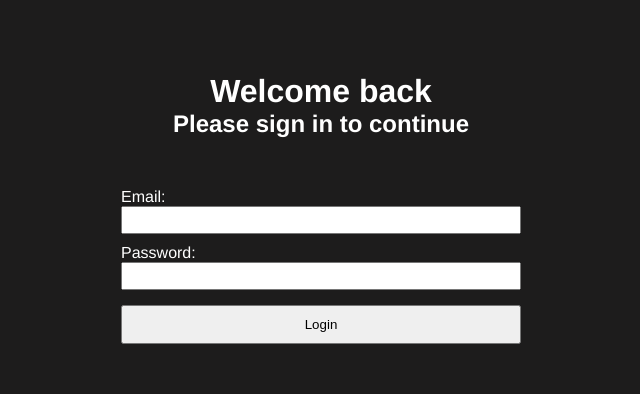
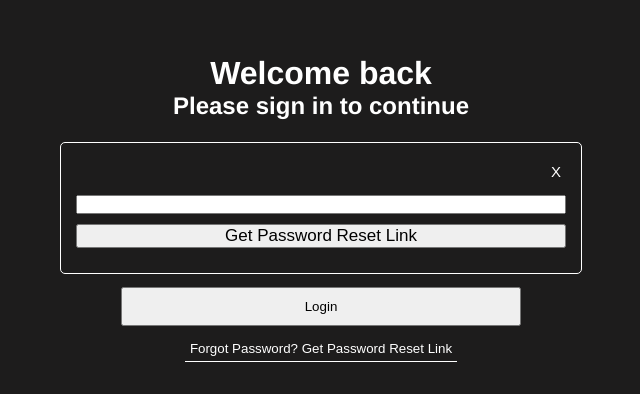
Before and after one commit to umar-bunu/seizure-tracking-system, a React (Create React App) app: page / in a window 1280 px wide. Shown: the part 192-586 px from the top of the page, without its empty margins (319-959 px from the left). Built offline with nearby package versions, Linux system fonts and the light colour scheme; no server answers.

Commit message:
finished by umar bunu

```diff
--- /dev/null
+++ b/src/components/ShowPasswordReset.jsx
@@ -0,0 +1,39 @@
+import React, { useRef } from "react";
+import { getAuth, sendPasswordResetEmail } from "firebase/auth";
+import "../styles/styles.css";
+function ShowPasswordReset({ setshouldShowPasswordReset }) {
+  const userEmail = useRef("");
+  return (
+    <div className="showPassword__mainDiv">
+      <div className="showPasswordHeaderDiv">
+        <button
+          onClick={() => {
+            setshouldShowPasswordReset(null);
+          }}
+          className="showPassword__h1Tag"
+        >
+          X
+        </button>
+      </div>
+      <input type="text" ref={userEmail} />
+      <button
+        className="showPassword__submitBtn"
+        onClick={async () => {
+          if (userEmail.current.value != "") {
+            try {
+              await sendPasswordResetEmail(getAuth(), userEmail.current.value);
+              alert("success. Check your email for further instructions");
+              setshouldShowPasswordReset(null);
+            } catch (e) {
+              alert("Something went wrong. Error!");
+            }
+          }
+        }}
+      >
+        Get Password Reset Link
+      </button>
+    </div>
+  );
+}
+
+export default ShowPasswordReset;
--- a/src/pages/Login.jsx
+++ b/src/pages/Login.jsx
@@ -1,12 +1,14 @@
-import React from "react";
+import React, { useState } from "react";
 import { useAuthState } from "react-firebase-hooks/auth";
 import { useHistory } from "react-router-dom";
 
 import { getAuth, signInWithEmailAndPassword } from "firebase/auth";
 import "../styles/styles.css";
+import ShowPasswordReset from "../components/ShowPasswordReset";
 function Login() {
   const [user, loading, error] = useAuthState(getAuth());
   const history = useHistory();
+  const [shouldShowPasswordReset, setshouldShowPasswordReset] = useState(true);
   const handleSubmit = async (e) => {
     try {
       e.preventDefault();
@@ -23,6 +25,11 @@ function Login() {
   };
   return (
     <div className="mainDiv">
+      {shouldShowPasswordReset && (
+        <ShowPasswordReset
+          setshouldShowPasswordReset={setshouldShowPasswordReset}
+        />
+      )}
       <h1>Welcome back</h1>
       <h2>Please sign in to continue</h2>
       <form onSubmit={handleSubmit} className="loginForm">
@@ -32,6 +39,14 @@ function Login() {
         <input required type="password" name="userPassword" />
         <button type="submit">Login</button>
       </form>
+      <button
+        className="login__showPassword"
+        onClick={() => {
+          setshouldShowPasswordReset(true);
+        }}
+      >
+        Forgot Password? Get Password Reset Link
+      </button>
     </div>
   );
 }
--- a/src/styles/LayoutStyles.css
+++ b/src/styles/LayoutStyles.css
@@ -24,17 +24,17 @@
 
   background-color: white;
 }
-
-.footerDiv {
-  display: flex;
-  flex-direction: row;
-  align-items: center;
-  justify-content: space-around;
-  width: 100%;
-  background-color: antiquewhite;
-  padding: 10px;
+.login__showPassword {
+  margin-top: 10px;
+  color: white;
+  background-color: inherit;
+  padding: 5px;
+  border: 1px solid white;
+  border-top: none;
+  border-left: none;
+  border-right: none;
+  cursor: pointer;
 }
-
 @media screen and (max-width: 700px) {
   .headerDiv {
     flex-direction: column;
--- a/src/styles/styles.css
+++ b/src/styles/styles.css
@@ -188,3 +188,50 @@
   margin-top: 15px;
   padding: 10px;
 }
+
+/* showPassword */
+.showPassword__mainDiv {
+  height: fit-content;
+  display: flex;
+  position: fixed;
+  flex-direction: column;
+
+  padding: 10px;
+  padding-bottom: 20px;
+  border: 1px solid white;
+  background-color: rgb(29, 28, 28);
+  color: white;
+  border-radius: 5px;
+
+  width: 100%;
+  max-width: 500px;
+  font-size: 17px;
+}
+.showPassword__mainDiv > * {
+  margin: 5px;
+}
+
+.showPasswordHeaderDiv {
+  text-align: right;
+}
+
+.showPassword__h1Tag {
+  background-color: transparent;
+  width: min-content;
+  cursor: pointer;
+  margin-left: auto;
+  padding: 5px;
+
+  color: white;
+  border: none;
+  font-size: 15px;
+}
+.showPassword__h1Tag:hover {
+  border-radius: 50%;
+  color: rgb(29, 28, 28);
+  background-color: white;
+}
+
+.showPassword__submitBtn {
+  font-size: 17px;
+}
```
